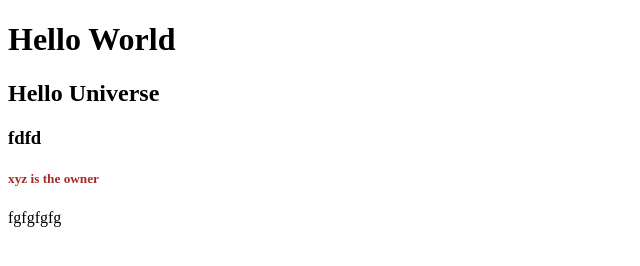
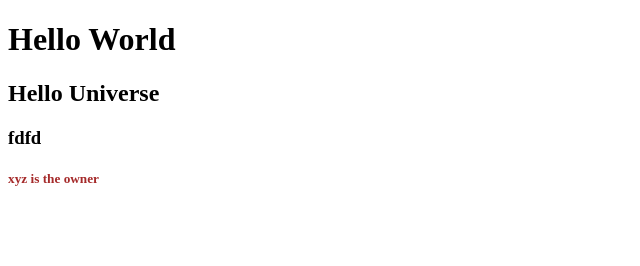
Before and after one commit to Shihab-Chowdhury/solid-meme, a plain HTML site: page index.html in a window 1280 px wide. Shown: the full height of the page, 0-640 px from the left. Drawn offline with Linux system fonts and the light colour scheme.

Commit message:
Revert "added a p tag"

```diff
--- a/index.html
+++ b/index.html
@@ -11,7 +11,6 @@
     <h2>Hello Universe</h2>
     <h3>fdfd</h3>
     <h5 style="color:brown">xyz is the owner</h5>
-    <p>fgfgfgfg</p>
 
 </body>
 </html>
```
